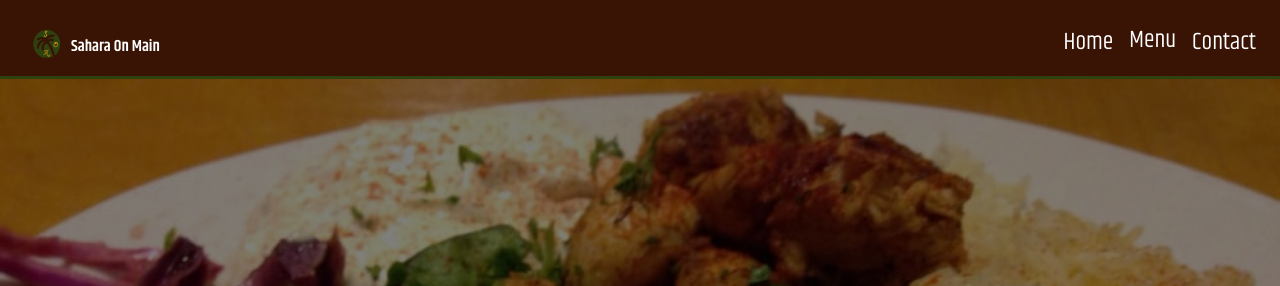
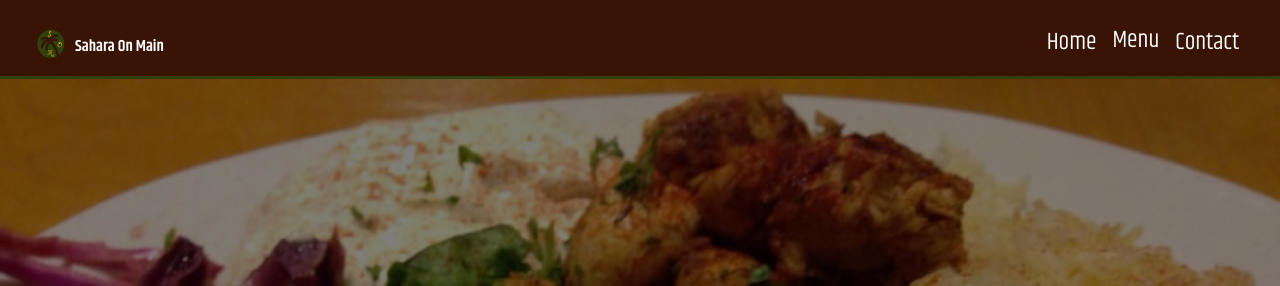
Before and after one commit to dricardo1/SaharaOnMain, a PHP site: page / in a window 1280 px wide. Shown: the top 286 px of the page. Run offline with PHP 8.4, Linux system fonts and the light colour scheme; some libraries are stand-ins or nearby versions.

Commit message:
UX nav spacing refactor

```diff
--- a/styles/main.css
+++ b/styles/main.css
@@ -289,6 +289,10 @@ a.menu-download-link {
   margin-right: 0.5em;
 }
 
+#main-navbar {
+  padding: .5rem 1.25rem;
+}
+
 .card-img {
   width: calc(100% + 10px);
   margin: -2px 0px 0px -6px;
@@ -433,6 +437,10 @@ img, #location {
     margin-top: 0.5em;
   }
 
+  #mainNav {
+    padding: 0 1vw 0 0 !important;
+  }
+
   #menu-logo-img {
     width: 62px;
     height: 62px;
```
